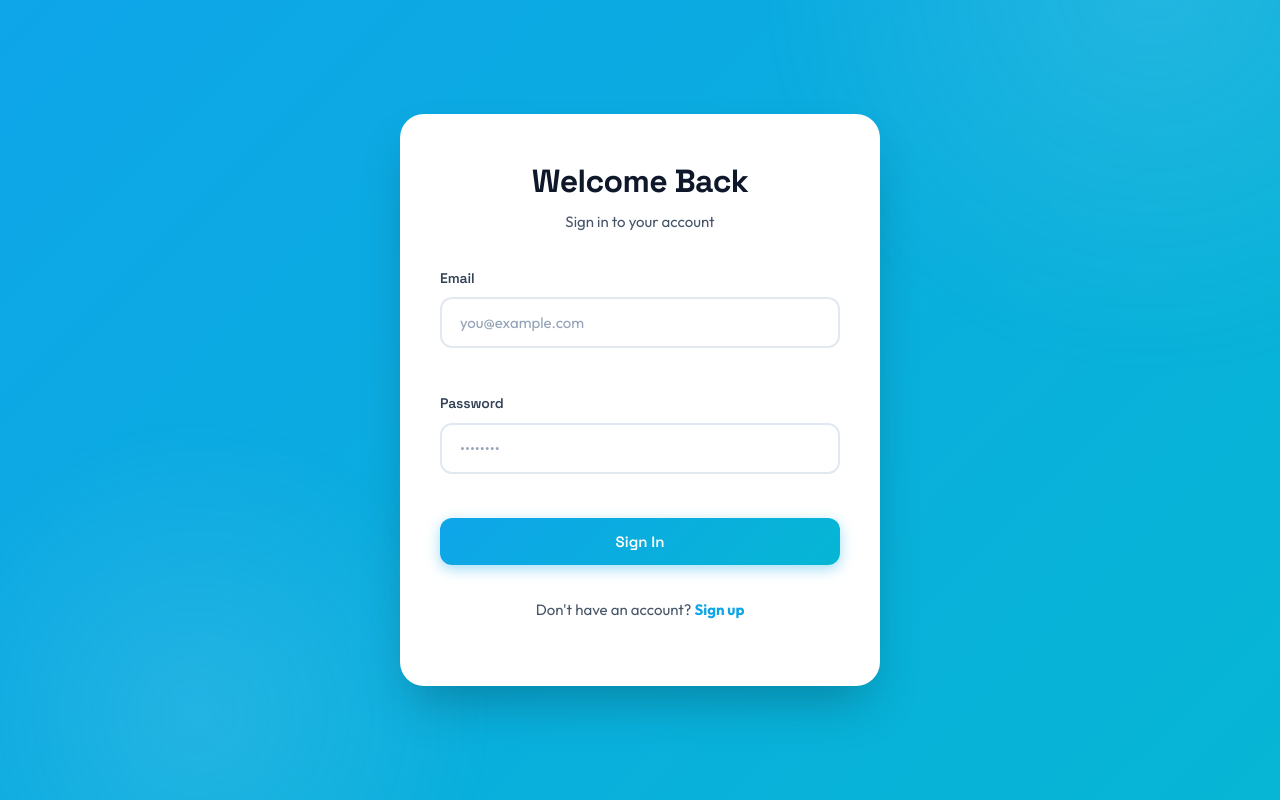
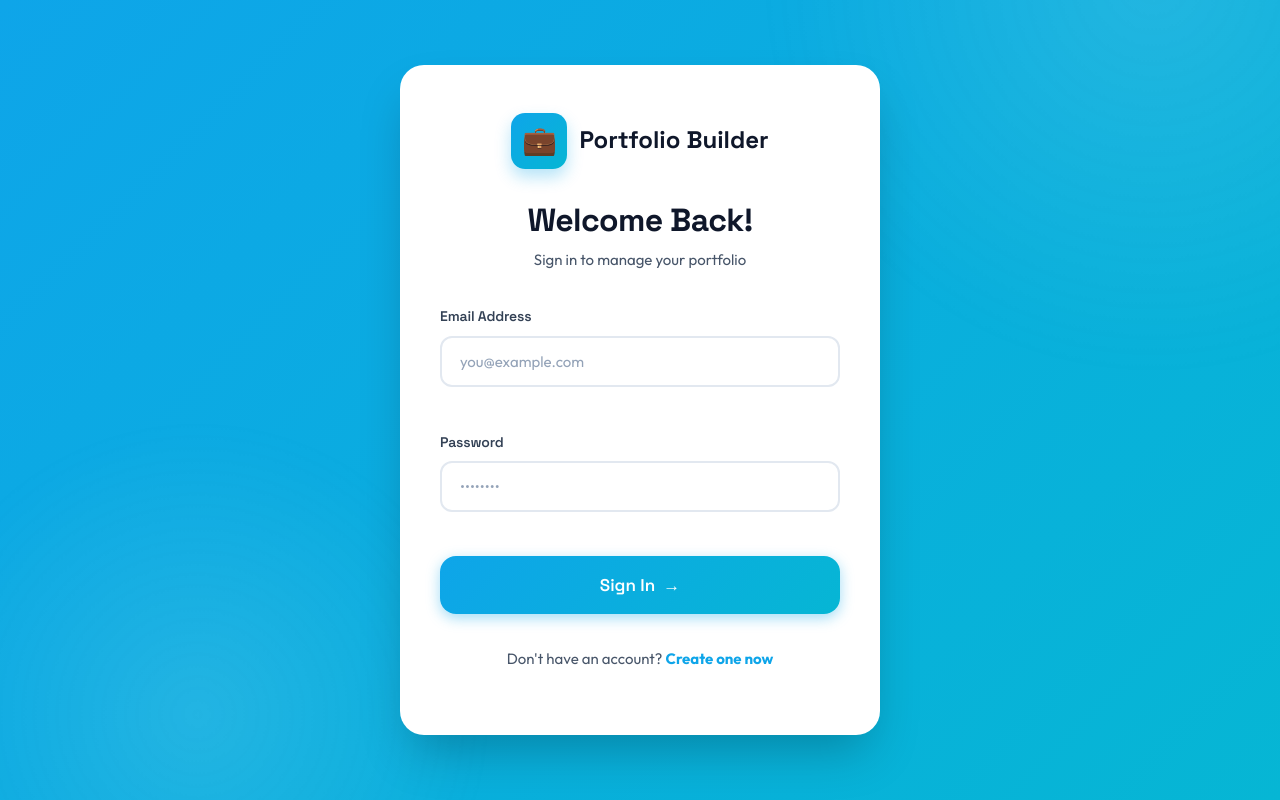
Before and after one commit to mehedyk/portfolio-maker, a React (Create React App) app: page /login in a window 1280 px wide. Built offline with nearby package versions, Linux system fonts and the light colour scheme; no server answers; the HTML template or start-up script is replaced by a standard one.

Commit message:
adding stuff redesign007

```diff
--- a/src/components/auth/Login.jsx
+++ b/src/components/auth/Login.jsx
@@ -38,12 +38,17 @@ const Login = () => {
     return (
         <div className="auth-container">
             <div className="auth-card">
-                <h1 className="auth-title">Welcome Back</h1>
-                <p className="auth-subtitle">Sign in to your account</p>
+                <div className="auth-logo">
+                    <div className="auth-logo-icon">💼</div>
+                    <span className="auth-logo-text">Portfolio Builder</span>
+                </div>
+
+                <h1 className="auth-title">Welcome Back!</h1>
+                <p className="auth-subtitle">Sign in to manage your portfolio</p>
 
                 <form onSubmit={handleSubmit} className="auth-form">
                     <div className="form-group">
-                        <label className="label">Email</label>
+                        <label className="label">Email Address</label>
                         <input
                             type="email"
                             name="email"
@@ -52,6 +57,7 @@ const Login = () => {
                             onChange={handleChange}
                             required
                             placeholder="you@example.com"
+                            autoComplete="email"
                         />
                     </div>
 
@@ -65,18 +71,30 @@ const Login = () => {
                             onChange={handleChange}
                             required
                             placeholder="••••••••"
+                            autoComplete="current-password"
                         />
                     </div>
 
                     {error && <div className="error">{error}</div>}
 
-                    <button type="submit" className="btn btn-primary" disabled={loading}>
-                        {loading ? 'Signing in...' : 'Sign In'}
+                    <button type="submit" className="btn btn-primary btn-large" disabled={loading}>
+                        {loading ? (
+                            <>
+                                <div className="spinner" style={{ width: '20px', height: '20px', margin: '0' }}></div>
+                                <span>Signing in...</span>
+                            </>
+                        ) : (
+                            <>
+                                <span>Sign In</span>
+                                <span>→</span>
+                            </>
+                        )}
                     </button>
                 </form>
 
                 <p className="auth-footer">
-                    Don't have an account? <Link to="/signup">Sign up</Link>
+                    Don't have an account?{' '}
+                    <Link to="/signup">Create one now</Link>
                 </p>
             </div>
         </div>
```
